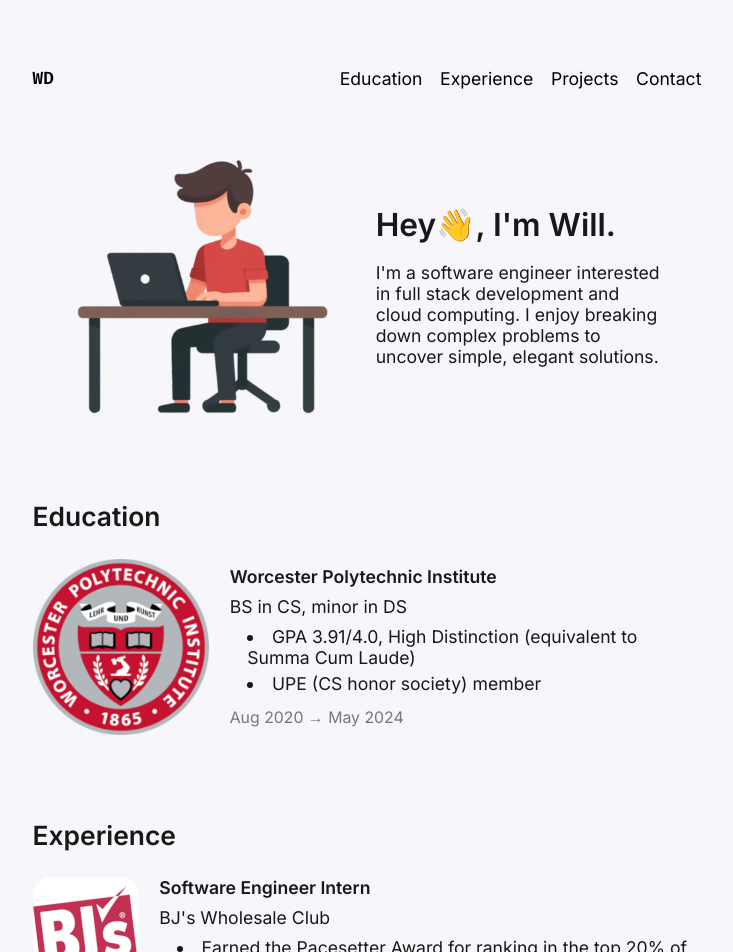
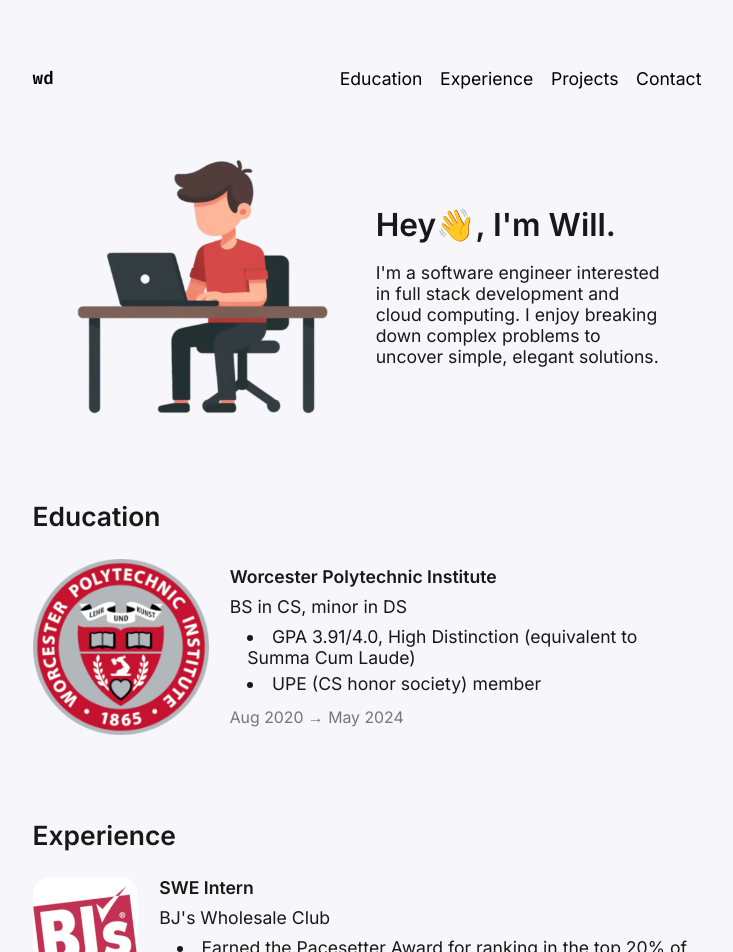
Before and after one commit to willdufault/willdufault.github.io, a SvelteKit app: page / in a window 1280 px wide. Shown: the top 952 px of the page, without its empty margins (273-1006 px from the left). Built offline with nearby package versions, Linux system fonts and the light colour scheme.

Commit message:
small tweaks to hero

```diff
--- a/src/routes/experience.svelte
+++ b/src/routes/experience.svelte
@@ -13,7 +13,7 @@
 
   const jobs: JobData[] = [
     {
-      title: 'Software Engineer Intern',
+      title: 'SWE Intern',
       company: 'BJ\'s Wholesale Club',
       logoPath: './images/bjs-logo.jpg',
       logoAlternateText: 'BJ\'s Wholesale Club logo',
--- a/src/routes/navigation-bar.svelte
+++ b/src/routes/navigation-bar.svelte
@@ -1,7 +1,7 @@
 <script lang='ts'></script>
 <main>
   <div class='container'>
-    <a class='logo' href=''>WD</a>
+    <a class='logo' href=''>wd</a>
 
     <div class='items'>
       <a href='#education'>Education</a>
```
Also changed, not shown: static/images/linkedin-pfp2-white.png (added).
